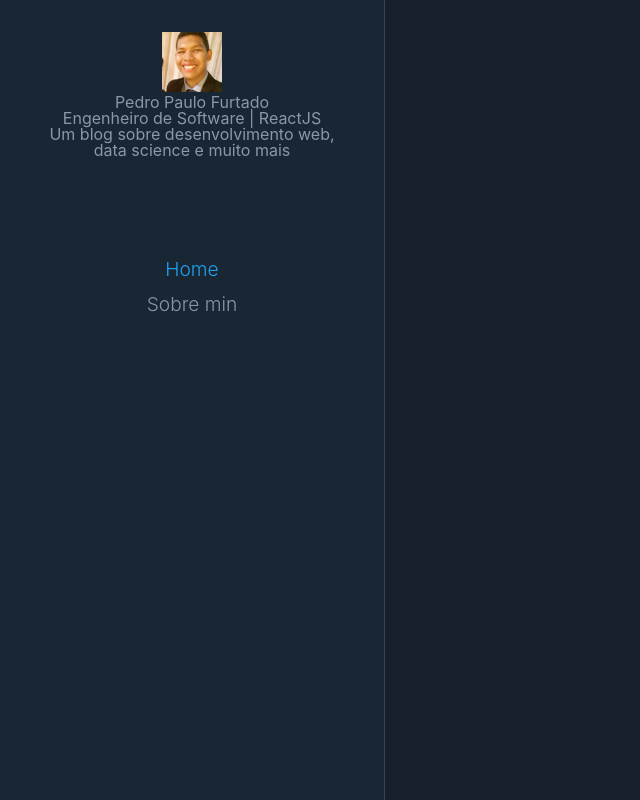
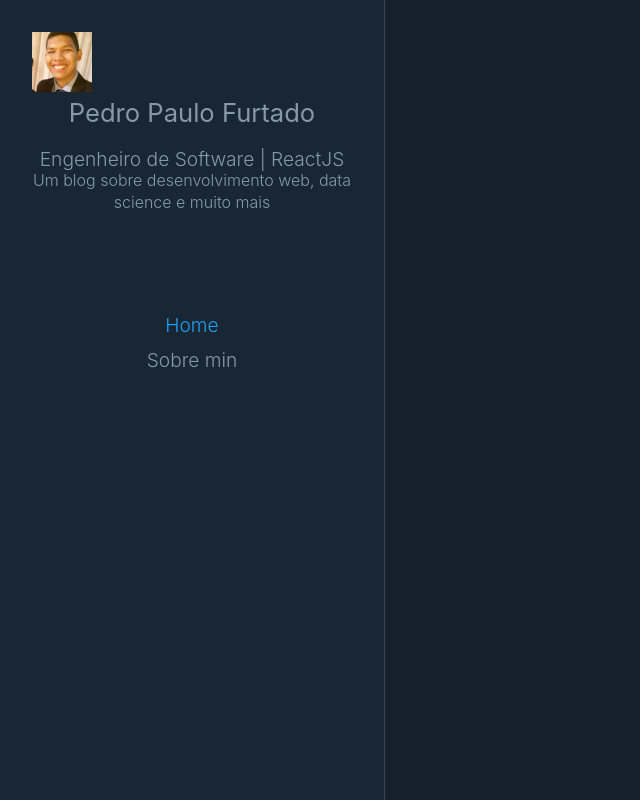
Before and after one commit to ppfurtado/my-blog, a Gatsby site: page / in a window 1280 px wide. Shown: the whole page, without its empty margins (0-640 px from the left). Built offline with nearby package versions, Linux system fonts and the light colour scheme; Gatsby itself is replaced by a stand-in of ours; some icons are missing.

Commit message:
fix profile texts

```diff
--- a/src/components/Profile/index.js
+++ b/src/components/Profile/index.js
@@ -1,6 +1,8 @@
 import React from "react"
 import { useStaticQuery, graphql } from "gatsby"
+
 import Avatar from "../Avatar"
+import * as S from "./styled"
 
 const Profile = () => {
   const {
@@ -21,12 +23,12 @@ const Profile = () => {
   `)
 
   return (
-    <div className="Profile-wrapper">
+    <S.ProfileWrapper>
       <Avatar />
-      <h1>{author}</h1>
-      <h2>{position}</h2>
-      <p>{description}</p>
-    </div>
+      <S.ProfileAuthor>{author}</S.ProfileAuthor>
+      <S.ProfilePosition>{position}</S.ProfilePosition>
+      <S.ProfileDescription>{description}</S.ProfileDescription>
+    </S.ProfileWrapper>
   )
 }
 
--- /dev/null
+++ b/src/components/Profile/styled.js
@@ -0,0 +1,30 @@
+import styled from "styled-components"
+import { Link } from "gatsby"
+
+export const ProfileWrapper = styled.section`
+  color: #8899a6;
+  display: flex;
+  flex-direction: column;
+`
+
+export const ProfileLink = styled(Link)`
+  color: #8899a6;
+  text-decoration: none;
+  transition: color 0.5s;
+`
+
+export const ProfileAuthor = styled.h1`
+  font-size: 1.6rem;
+  margin: 0.5rem auto 1.5rem;
+`
+export const ProfilePosition = styled.small`
+  display: block;
+  font-size: 1.2rem;
+  font-weight: 300;
+`
+
+export const ProfileDescription = styled.p`
+  font-size: 1rem;
+  font-weight: 300;
+  line-height: 1.4;
+`
--- a/src/components/SocialLinks/index.js
+++ b/src/components/SocialLinks/index.js
@@ -1,6 +1,6 @@
 import React from "react"
 
-import Icons from "./icons"
+import Icons from "./Icons"
 import links from "./content"
 
 import * as S from "./styled"
--- a/src/components/SocialLinks/styled.js
+++ b/src/components/SocialLinks/styled.js
@@ -14,6 +14,7 @@ export const SocialLinksItem = styled.li``
 
 export const SocialLinksLink = styled.a`
   color: #8899a6;
+
   text-decoration: none;
   transition: color 0.5s;
 
--- a/src/styles/global.js
+++ b/src/styles/global.js
@@ -25,7 +25,7 @@ time, mark, audio, video {
 	font-size: 100%;
 	font: inherit;
 	vertical-align: baseline;
-	color: #8899a6;
+	/* color: #8899a6; */
 }
 /* HTML5 display-role reset for older browsers */
 article, aside, details, figcaption, figure,
```
Also changed, not shown: src/components/SocialLinks/Icons.js (renamed from src/components/SocialLinks/icons.js).
